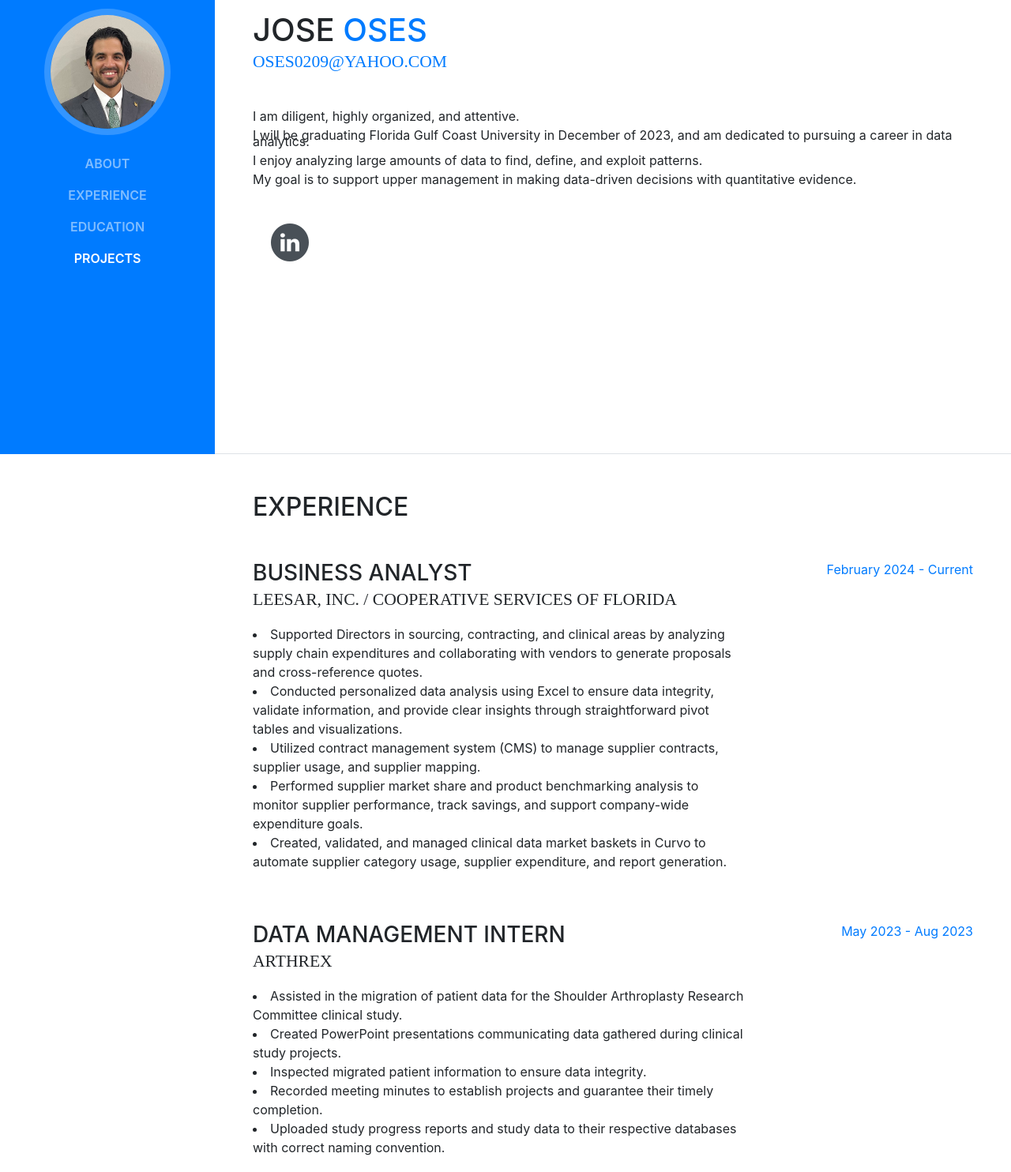
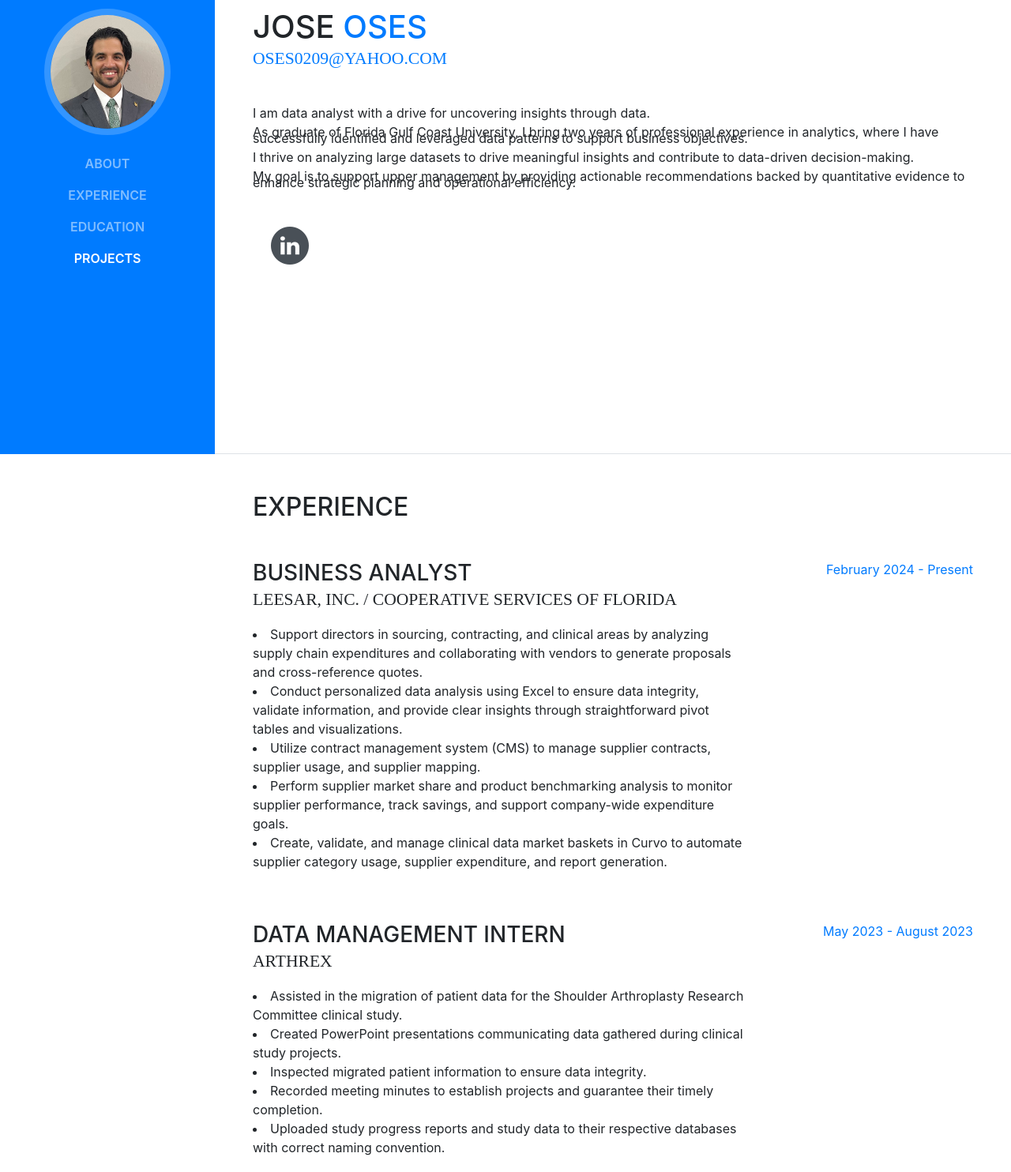
Before and after one commit to oses0209/oses0209.github.io, a website with bundled scripts: page index.html in a window 1280 px wide. Shown: the part 225-1709 px from the top of the page at 79% size. Built offline with nearby package versions, Linux system fonts and the light colour scheme; a web font is replaced by a local one.

Commit message:
7-8-2025 Update index.html

```diff
--- a/index.html
+++ b/index.html
@@ -73,17 +73,18 @@
           </div>
           <div class="text-left mb-5" style="text-align: left; line-height: .5;">
             <p>
-              I am diligent, highly organized, and attentive.
+              I am data analyst with a drive for uncovering insights through data.
             </p>
             <p>
-              I will be graduating Florida Gulf Coast University in December of 2023, and am dedicated to pursuing a career in data analytics.
+              As graduate of Florida Gulf Coast University, I bring two years of professional experience in analytics, where I have successfully identified and leveraged data patterns to support business objectives.
             </p>
             <p>
-              I enjoy analyzing large amounts of data to find, define, and exploit patterns.
+              I thrive on analyzing large datasets to drive meaningful insights and contribute to data-driven decision-making.
             </p>
             <p>
-              My goal is to support upper management in making data-driven decisions with quantitative evidence.
+              My goal is to support upper management by providing actionable recommendations backed by quantitative evidence to enhance strategic planning and operational efficiency.
             </p>
+
           </div>
           <ul class="list-inline list-social-icons mb-0">
             <li class="list-inline-item">
@@ -121,15 +122,15 @@
               <h3 class="mb-0">Business Analyst </h3>
               <div class="subheading mb-3">Leesar, Inc. / Cooperative Services of Florida</div>
               <p>
-                <li>Supported Directors in sourcing, contracting, and clinical areas by analyzing supply chain expenditures and collaborating with vendors to generate proposals and cross-reference quotes.</li>
-                <li>Conducted personalized data analysis using Excel to ensure data integrity, validate information, and provide clear insights through straightforward pivot tables and visualizations.</li>
-                <li>Utilized contract management system (CMS) to manage supplier contracts, supplier usage, and supplier mapping.</li>
-                <li>Performed supplier market share and product benchmarking analysis to monitor supplier performance, track savings, and support company-wide expenditure goals.</li>
-                <li>Created, validated, and managed clinical data market baskets in Curvo to automate supplier category usage, supplier expenditure, and report generation. </li>
+                <li>Support directors in sourcing, contracting, and clinical areas by analyzing supply chain expenditures and collaborating with vendors to generate proposals and cross-reference quotes.</li>
+                <li>Conduct personalized data analysis using Excel to ensure data integrity, validate information, and provide clear insights through straightforward pivot tables and visualizations.</li>
+                <li>Utilize contract management system (CMS) to manage supplier contracts, supplier usage, and supplier mapping.</li>
+                <li>Perform supplier market share and product benchmarking analysis to monitor supplier performance, track savings, and support company-wide expenditure goals.</li>
+                <li>Create, validate, and manage clinical data market baskets in Curvo to automate supplier category usage, supplier expenditure, and report generation. </li>
                 </p>
             </div>
             <div class="resume-date text-md-right">
-              <span class="text-primary">February 2024 - Current</span>
+              <span class="text-primary">February 2024 - Present</span>
             </div>
           </div>
 
@@ -146,7 +147,7 @@
                 </p>
             </div>
             <div class="resume-date text-md-right">
-              <span class="text-primary">May 2023 - Aug 2023</span>
+              <span class="text-primary">May 2023 - August 2023</span>
             </div>
           </div>
 
@@ -184,18 +185,6 @@
             </div>
             <div class="resume-date text-md-right">
               <span class="text-primary">May 2021 - December 2023</span>
-            </div>
-          </div>
-
-          <div class="resume-item d-flex flex-column flex-md-row">
-            <div class="resume-content mr-auto">
-              <h3 class="mb-0">Florida SouthWestern State College</h3>
-              <div class="subheading mb-3">Associate in Arts</div>
-              <div>General Studies</div>
-              <p>GPA: 3.90</p>
-            </div>
-            <div class="resume-date text-md-right">
-              <span class="text-primary">August 2013 - December 2016</span>
             </div>
           </div>
 
```
